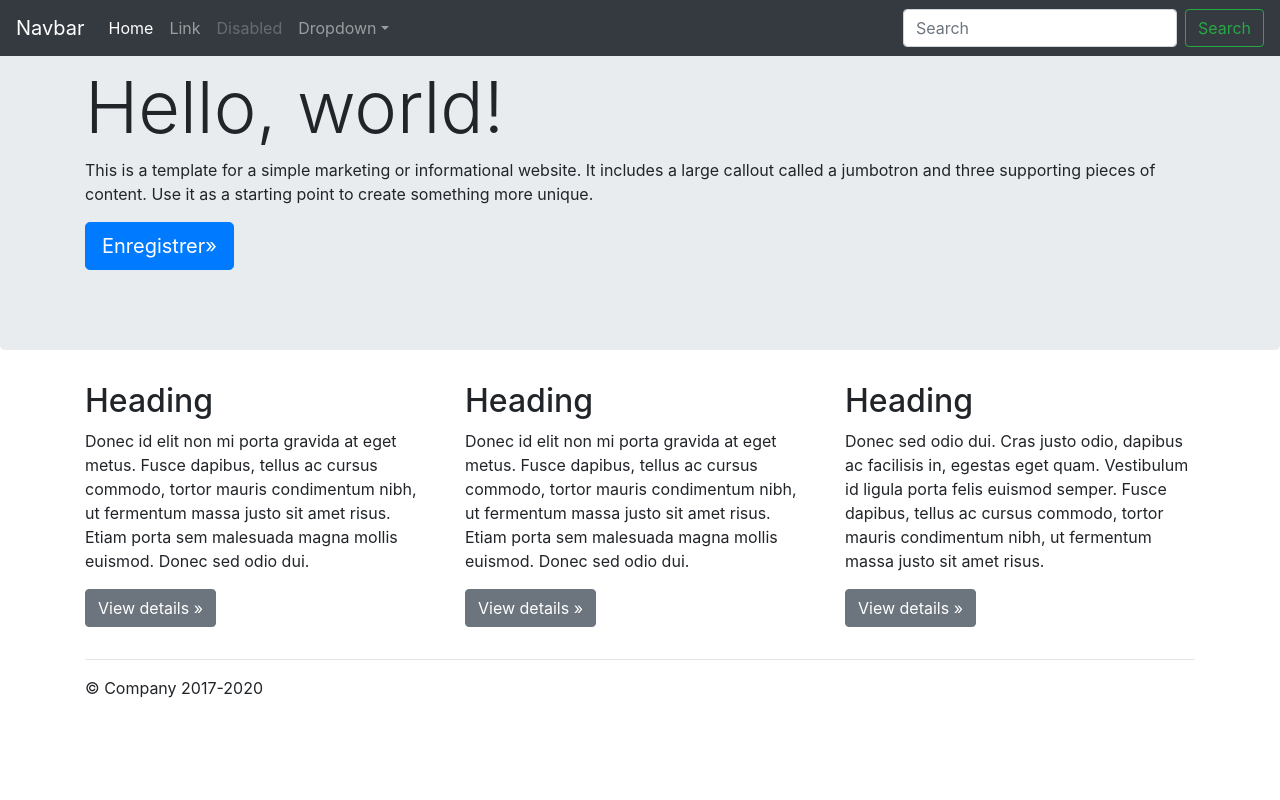
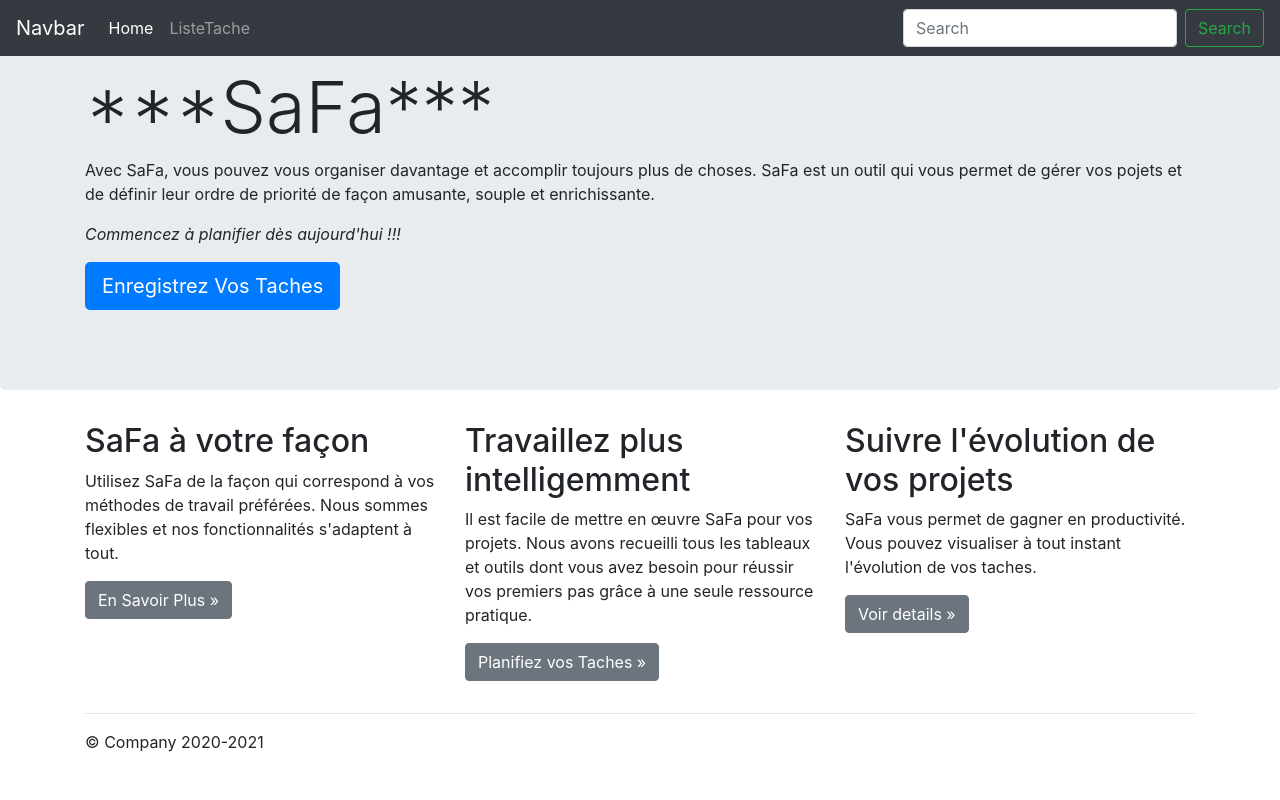
Before and after one commit to infini11/DiangoCrud, a Django app: page / in a window 1280 px wide. Run offline with Django 3.2, Linux system fonts and the light colour scheme; some libraries are stand-ins or nearby versions.

Commit message:
Gestion du Design

```diff
--- a/djangocrud/crudapp/urls.py
+++ b/djangocrud/crudapp/urls.py
@@ -7,9 +7,11 @@ app_name = "crudapp"
 
 
 urlpatterns = [
-    path('', views.home),
+    path('', views.home, name='home'),
     path('enregistrer/', views.enregistrerTache, name="enregistrer"),
-    path('listetache/', views.listeTache),
+    path('ListeTache/', views.listeTache, name="listeTache"),
     path('update/', views.updateTache, name="update"),
     path('delete/', views.deleteTache, name="delete"),
+    path('delete/', views.deleteTache, name="delete"),
+
 ]
--- a/djangocrud/crudapp/views.py
+++ b/djangocrud/crudapp/views.py
@@ -56,4 +56,4 @@ def updateTache(request, id):
 def deleteTache(request, id):
 	instance = Tache.objects.get(id=id)
 	instance.delete()
-	return redirect ("listetache.html")
+	return redirect ("delete.html")
--- a/djangocrud/templates/delete.html
+++ b/djangocrud/templates/delete.html
@@ -0,0 +1 @@
+<p>Hello</p>
--- a/djangocrud/templates/home.html
+++ b/djangocrud/templates/home.html
@@ -56,21 +56,10 @@
 	  <div class="collapse navbar-collapse" id="navbarsExampleDefault">
 	    <ul class="navbar-nav mr-auto">
 	      <li class="nav-item active">
-        <a class="nav-link" href="#">Home <span class="sr-only">(current)</span></a>
+	        <a class="nav-link" href="{% url 'crudapp:home' %}">Home <span class="sr-only">(current)</span></a>
 	      </li>
 	      <li class="nav-item">
-        <a class="nav-link" href="#">Link</a>
-      </li>
-      <li class="nav-item">
-        <a class="nav-link disabled" href="#" tabindex="-1" aria-disabled="true">Disabled</a>
-      </li>
-      <li class="nav-item dropdown">
-        <a class="nav-link dropdown-toggle" href="#" id="dropdown01" data-toggle="dropdown" aria-haspopup="true" aria-expanded="false">Dropdown</a>
-        <div class="dropdown-menu" aria-labelledby="dropdown01">
-          <a class="dropdown-item" href="#">Action</a>
-          <a class="dropdown-item" href="#">Another action</a>
-          <a class="dropdown-item" href="#">Something else here</a>
-        </div>
+	        <a class="nav-link" href="{% url 'crudapp:listeTache' %}">ListeTache</a>
 	      </li>
 	    </ul>
 	    <form class="form-inline my-2 my-lg-0">
@@ -80,34 +69,38 @@
 	  </div>
 	</nav>
 
+{% block content %}
 		<main role="main">
 
 	  <!-- Main jumbotron for a primary marketing message or call to action -->
 	  <div class="jumbotron">
 	    <div class="container">
-      <h1 class="display-3">Hello, world!</h1>
-      <p>This is a template for a simple marketing or informational website. It includes a large callout called a jumbotron and three supporting pieces of content. Use it as a starting point to create something more unique.</p>
-      <p><a class="btn btn-primary btn-lg" href="{% url 'crudapp:enregistrer' %}" role="button">Enregistrer&raquo;</a></p>
+	      <h1 class="display-3">***SaFa***</h1>
+	      <p>Avec SaFa, vous pouvez vous organiser davantage et accomplir toujours plus de choses. SaFa est un outil qui vous permet de gérer vos pojets et de définir leur ordre de priorité de façon amusante, souple et enrichissante.</p>
+	      <p><i>Commencez à planifier dès aujourd'hui !!!</i></p>
+	      <p><a class="btn btn-primary btn-lg" href="{% url 'crudapp:enregistrer' %}" role="button">Enregistrez Vos Taches</a></p>
 	    </div>
 	  </div>
 
 	  <div class="container">
+
+{% endblock %}
 	    <!-- Example row of columns -->
 	    <div class="row">
 	      <div class="col-md-4">
-        <h2>Heading</h2>
-        <p>Donec id elit non mi porta gravida at eget metus. Fusce dapibus, tellus ac cursus commodo, tortor mauris condimentum nibh, ut fermentum massa justo sit amet risus. Etiam porta sem malesuada magna mollis euismod. Donec sed odio dui. </p>
-        <p><a class="btn btn-secondary" href="#" role="button">View details &raquo;</a></p>
+	        <h2>SaFa à votre façon</h2>
+	        <p>Utilisez SaFa de la façon qui correspond à vos méthodes de travail préférées. Nous sommes flexibles et nos fonctionnalités s'adaptent à tout. </p>
+	        <p><a class="btn btn-secondary" href="#" role="button">En Savoir Plus &raquo;</a></p>
 	      </div>
 	      <div class="col-md-4">
-        <h2>Heading</h2>
-        <p>Donec id elit non mi porta gravida at eget metus. Fusce dapibus, tellus ac cursus commodo, tortor mauris condimentum nibh, ut fermentum massa justo sit amet risus. Etiam porta sem malesuada magna mollis euismod. Donec sed odio dui. </p>
-        <p><a class="btn btn-secondary" href="#" role="button">View details &raquo;</a></p>
+	        <h2>Travaillez plus intelligemment</h2>
+	        <p>Il est facile de mettre en œuvre SaFa pour vos projets. Nous avons recueilli tous les tableaux et outils dont vous avez besoin pour réussir vos premiers pas grâce à une seule ressource pratique. </p>
+	        <p><a class="btn btn-secondary" href="{% url 'crudapp:enregistrer' %}" role="button">Planifiez vos Taches &raquo;</a></p>
 	      </div>
 	      <div class="col-md-4">
-        <h2>Heading</h2>
-        <p>Donec sed odio dui. Cras justo odio, dapibus ac facilisis in, egestas eget quam. Vestibulum id ligula porta felis euismod semper. Fusce dapibus, tellus ac cursus commodo, tortor mauris condimentum nibh, ut fermentum massa justo sit amet risus.</p>
-        <p><a class="btn btn-secondary" href="#" role="button">View details &raquo;</a></p>
+	        <h2>Suivre l'évolution de vos projets</h2>
+	        <p>SaFa vous permet de gagner en productivité. Vous pouvez visualiser à tout instant l'évolution de vos taches. </p>
+	        <p><a class="btn btn-secondary" href="{% url 'crudapp:listeTache' %}" role="button">Voir details &raquo;</a></p>
 	      </div>
 	    </div>
 
@@ -118,7 +111,7 @@
 	</main>
 
 <footer class="container">
-  <p>&copy; Company 2017-2020</p>
+  <p>&copy; Company 2020-2021</p>
 </footer>
 <script src="https://code.jquery.com/jquery-3.5.1.slim.min.js" integrity="sha384-DfXdz2htPH0lsSSs5nCTpuj/zy4C+OGpamoFVy38MVBnE+IbbVYUew+OrCXaRkfj" crossorigin="anonymous"></script>
       <script>window.jQuery || document.write('<script src="/docs/4.5/assets/js/vendor/jquery.slim.min.js"><\/script>')</script><script src="/docs/4.5/dist/js/bootstrap.bundle.min.js" integrity="sha384-1CmrxMRARb6aLqgBO7yyAxTOQE2AKb9GfXnEo760AUcUmFx3ibVJJAzGytlQcNXd" crossorigin="anonymous"></script></body>
```
Also changed, not shown: djangocrud/templates/listetache.html (+7 -2 lines). Lines whose indentation alone changed are shown as unchanged.
